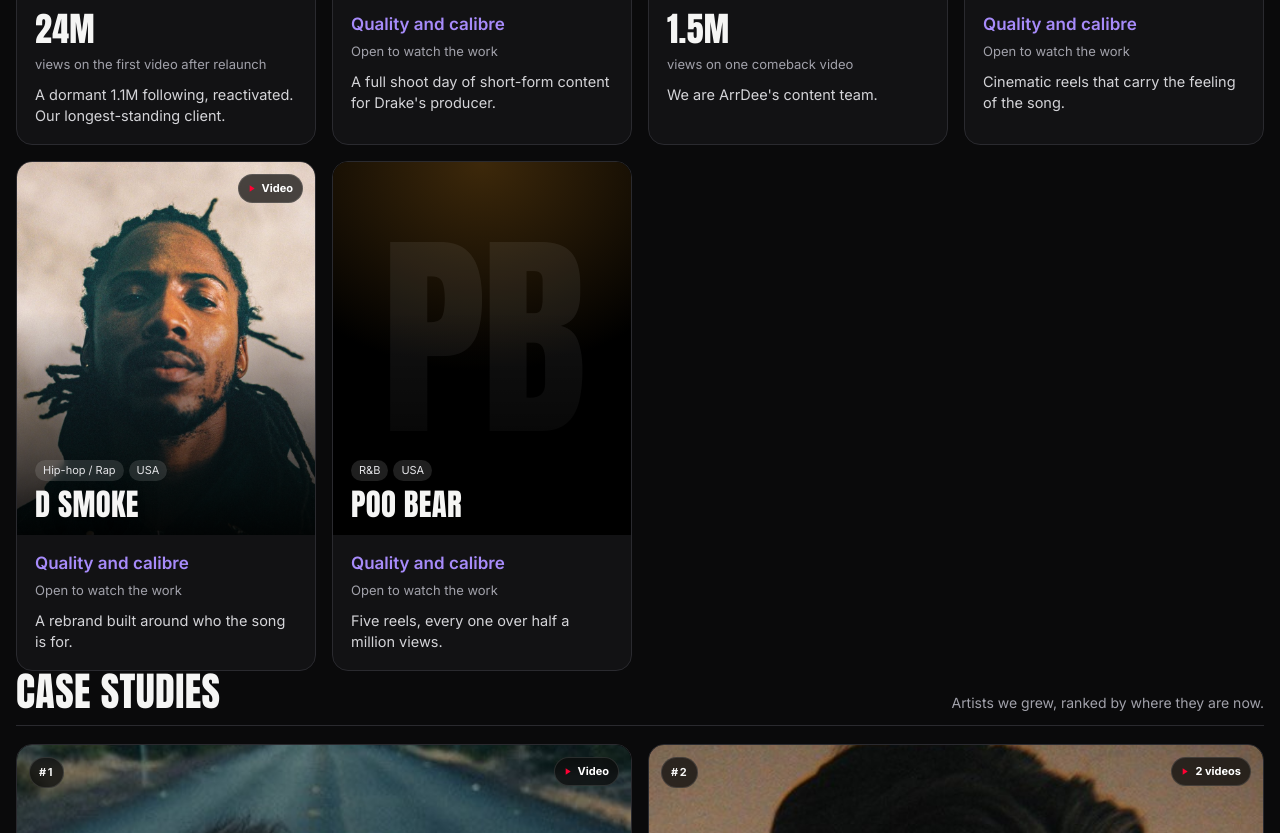
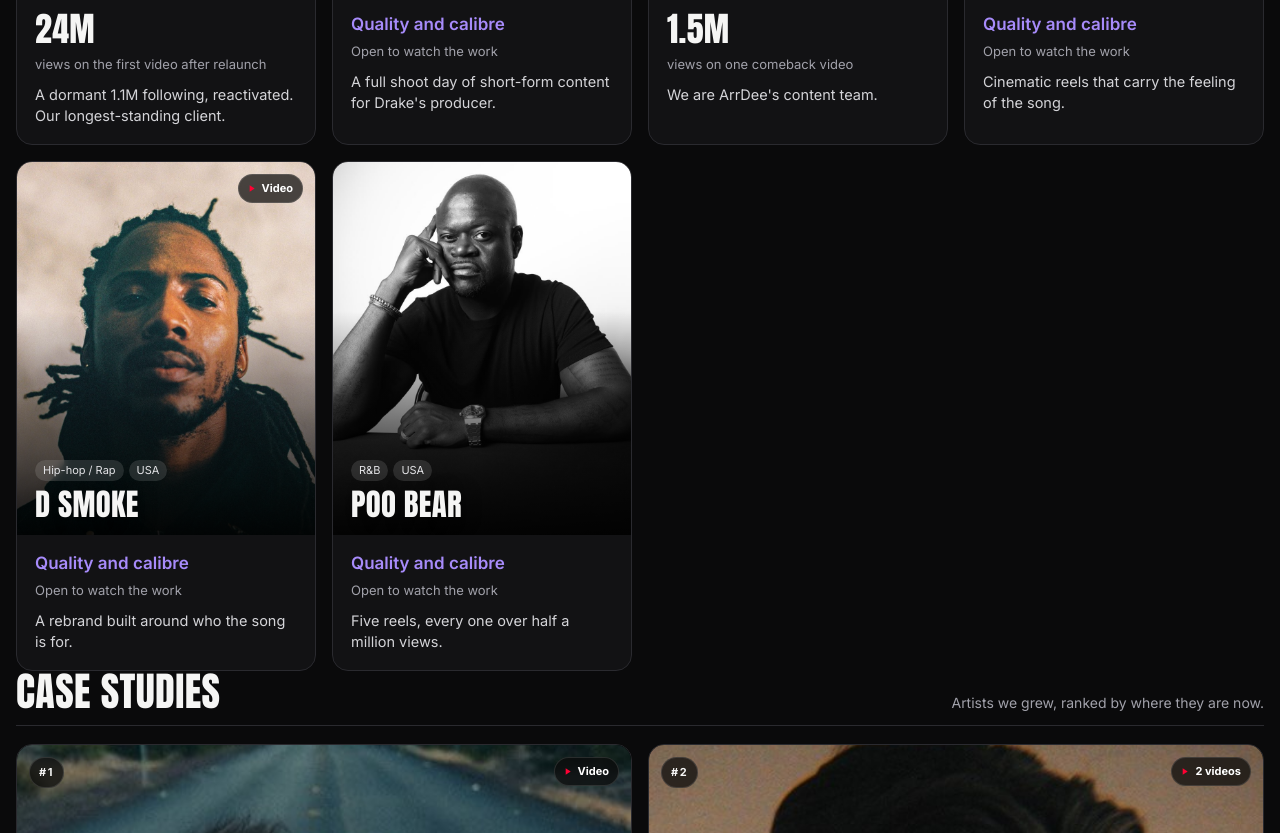
Before and after one commit to isaac-rapville/rapville-case-studies, a plain HTML site: page case-studies.html in a window 1280 px wide. Shown: the part 1647-2480 px from the top of the page. Drawn offline with Linux system fonts and the light colour scheme.

Commit message:
Add Gianni Blue and Poo Bear photos; Gary Grey Instagram link
Co-Authored-By: Claude Fable 5 <noreply@anthropic.com>
Claude-Session: https://claude.ai/code/session_0136qTBmhKNJ9QXRy4zr9QTb

```diff
--- a/case-studies.html
+++ b/case-studies.html
@@ -317,6 +317,8 @@ const PHOTOS = {
   adri:{src:"images/adri.jpg", pos:"40% 45%"},
   "rb-singh":{src:"images/rb-singh.jpg", pos:"50% 30%"},
   jayo:{src:"images/jayo.jpg", pos:"50% 35%"},
+  "gianni-blue":{src:"images/gianni-blue.jpg", pos:"50% 30%"},
+  "poo-bear":{src:"images/poo-bear.jpg", pos:"50% 28%"},
   "la-gigi":{src:"images/la-gigi.jpg", pos:"50% 40%"},
   kamille:{src:"images/kamille.jpg", pos:"50% 40%"},
   lavez:{src:"images/lavez.jpg", pos:"50% 40%"},
@@ -404,7 +406,7 @@ const CASES = [
   before:"A creator who had built 1.4M followers, then fell off after algorithm changes. Out of work, with videos landing 20K to 50K views.",
   did:"We took the strategy that grew Citizen and tailored it to Gary's brand and his song 'Ocean': a fake-beach 'setup vs the shot' hook that got people arguing in the comments, then a breakup-style storyline that fit the music. When a format won, we ran it again in new locations, and reposted early videos once he had traction.",
   result:"15M views in 30 days. One video did 10.7M and another 700K, and his first video, which got 2K views at launch, reached 166K when we reposted it.",
-  links:[] },
+  links:[{l:"Instagram profile",u:"https://www.instagram.com/artistgary/"}] },
 
 { id:"rb-singh", name:"RB Singh", aka:"Robin Brar", regionNote:"Punjabi artist based in Oslo, Norway",
   hook:"Stopped paying for ads. Monthly listeners 30K to 130K.",
```
Also changed, not shown: tyy.html (+3 -1 lines), images/gianni-blue.jpg (added), images/poo-bear.jpg (added).
